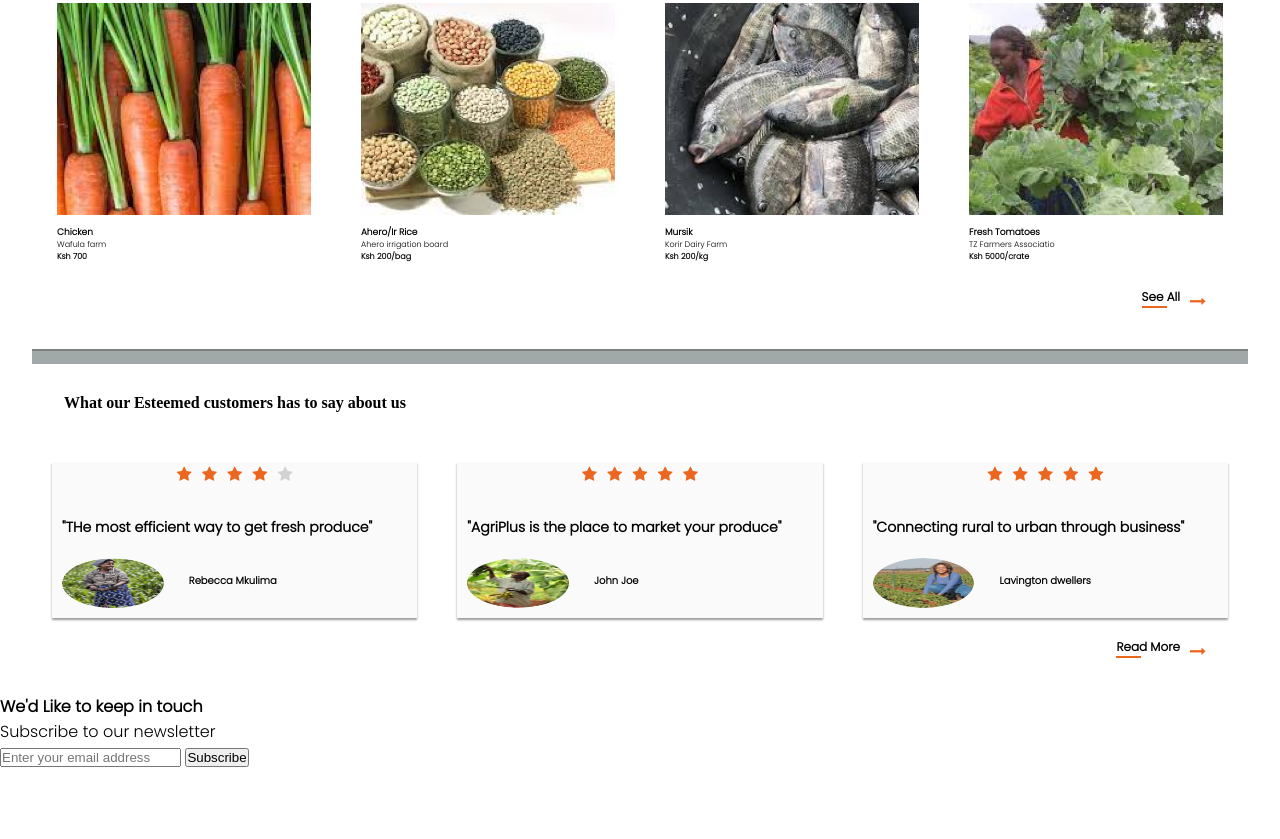
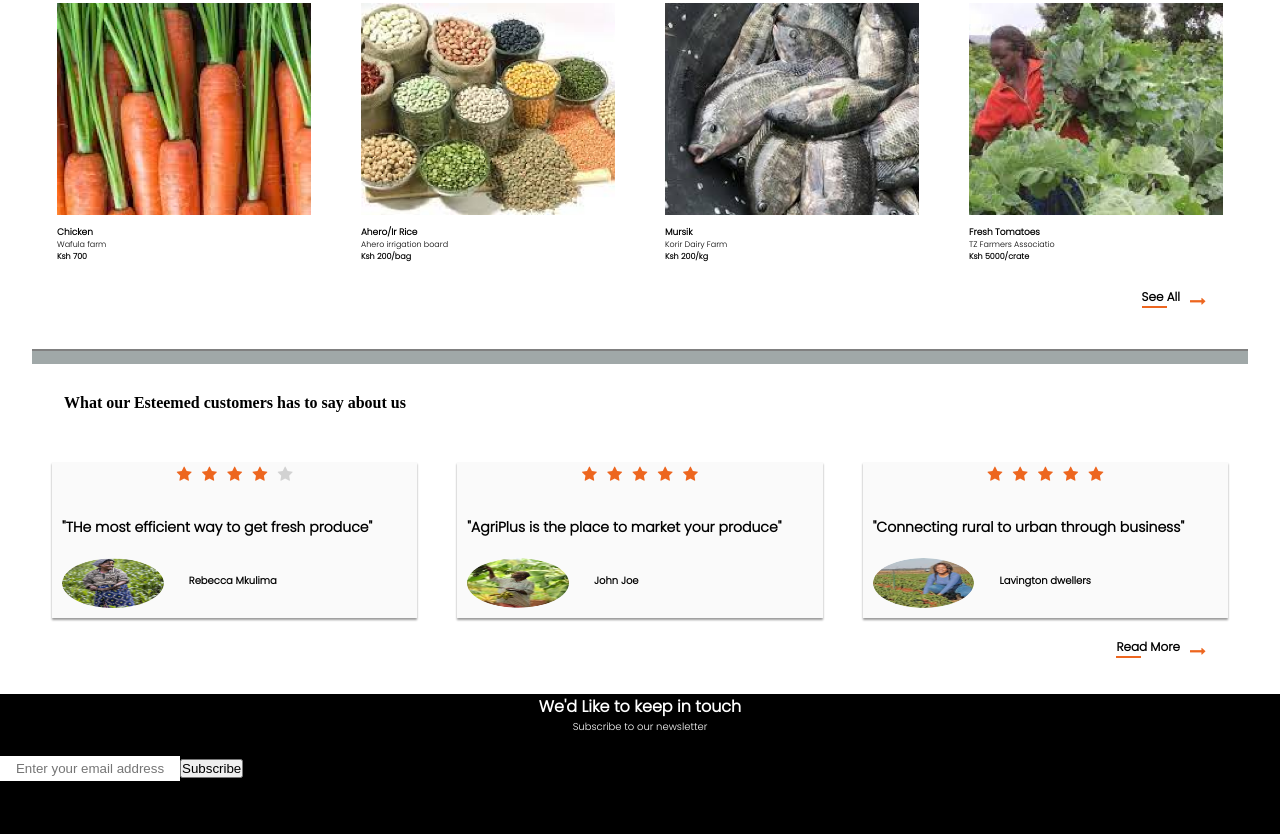
Before and after one commit to iamkibeh/AgriPlus-website, a plain HTML site: page index.html in a window 1280 px wide. Shown: the part 1319-2158 px from the top of the page. Before the commit the page ends 2088 px from the top, so only its background shows below. Drawn offline with Linux system fonts and the light colour scheme.

Commit message:
style the subscription section

```diff
--- a/assets/css/style.css
+++ b/assets/css/style.css
@@ -319,3 +319,47 @@ color: #ED661F;
 .fivestar h3{
   font-weight: bolder;
 }
+/* subscription section */
+
+.subscription{
+  background-color: black;
+  color: white;
+  width: 100%;
+  height: 140px;
+  text-align: center;
+  margin-bottom: 5px;
+}
+.subscription .sub{
+  width: 32%;
+  margin:auto;
+  padding: 5px;
+  height: 140px;
+}
+ .subscription .sub h4{
+  margin-top: 20px;
+}
+.subscription form{
+  padding-top: 10px;
+  margin-bottom: 15px;
+  display: flex;
+
+}
+.subscription form #email{
+
+text-align: center;
+width: 180px;
+height: 25px;
+margin: 0;
+border: none;
+}
+.subscription form #submit{
+  background-color: #ED661F;
+  height: 25px;
+  width: 80px;
+  margin-left: -1px;
+  border: none;
+}
+.subscription p{
+font-size: 10px;
+margin-bottom: 10px;
+}
```
